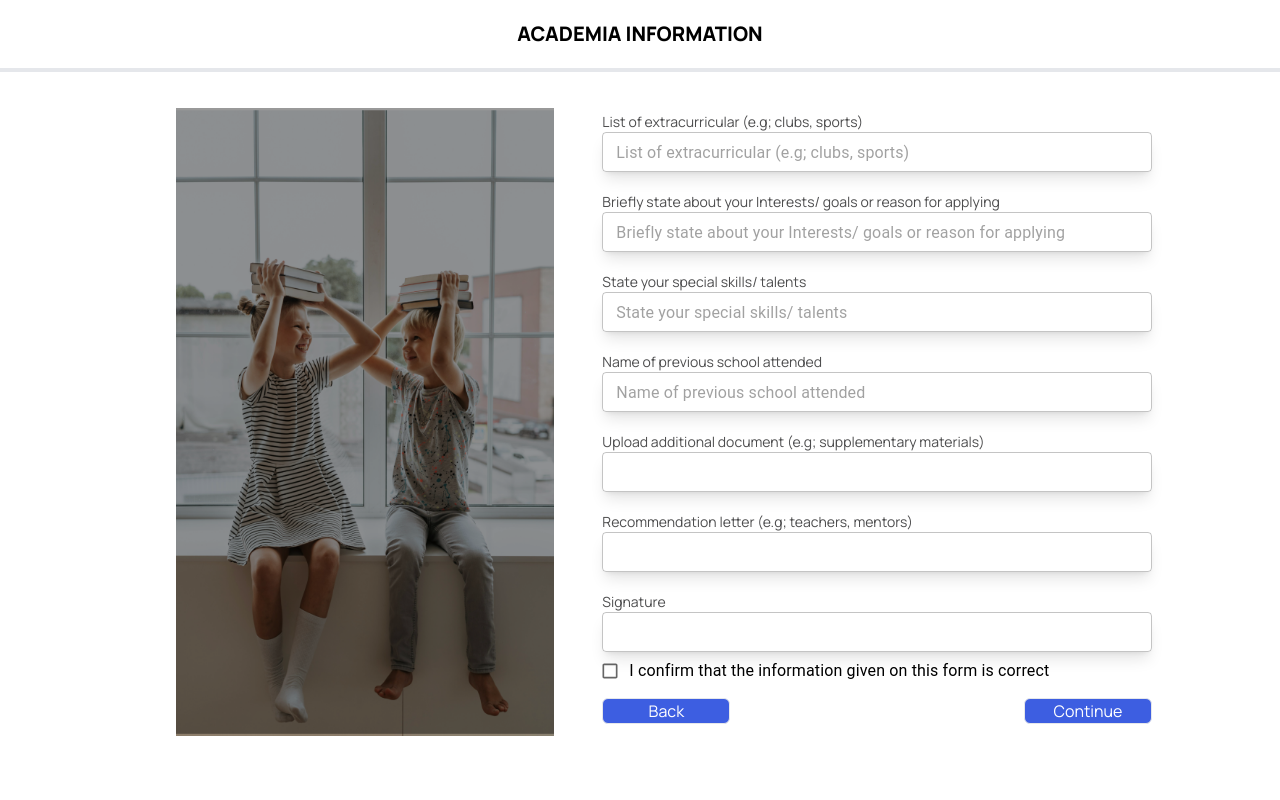
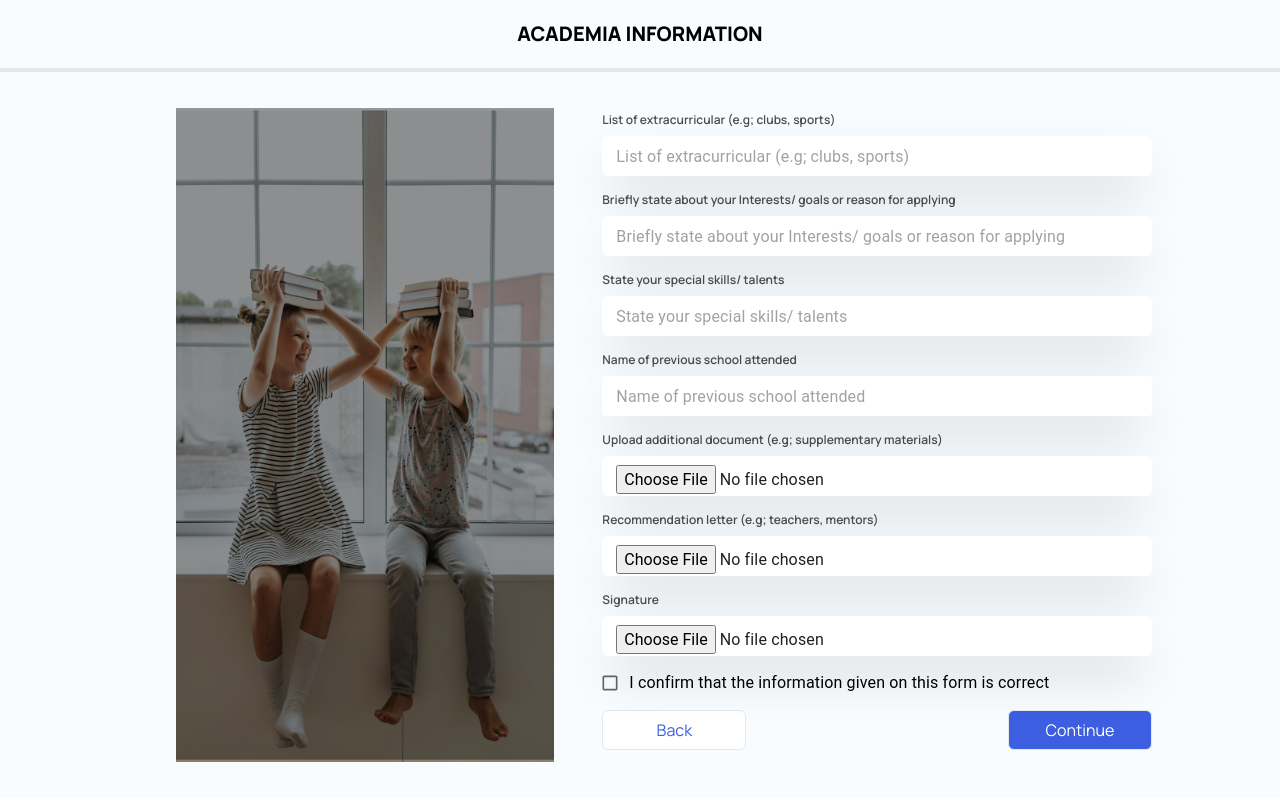
Before and after one commit to oreoluwa212/schoolbase-lms-app, a React (Vite) app: page /get-started/applicantacademiainfo in a window 1280 px wide. Built offline with nearby package versions, Linux system fonts and the light colour scheme.

Commit message:
updated applicant registration styling

```diff
--- a/src/pages/web-site/applicant/ApplicantAcademiaInfo.jsx
+++ b/src/pages/web-site/applicant/ApplicantAcademiaInfo.jsx
@@ -1,31 +1,41 @@
-import { ApplicantImg } from '../../../assets';
-import { Link } from 'react-router-dom';
-import { TextField, FormGroup, FormControlLabel, Checkbox, } from '@mui/material';
-
-
-
+import { ApplicantImg } from "../../../assets";
+import { Link } from "react-router-dom";
+import {
+  TextField,
+  FormGroup,
+  FormControlLabel,
+  Checkbox,
+} from "@mui/material";
 
 const ApplicantAcademiaInfo = () => {
-
-
   return (
-    <div className=' font-manrope'>
-      <div className='text-center text-xl border-b-4 font-extrabold py-5'>
-        <h1 className=''>ACADEMIA INFORMATION</h1>
+    <div className="font-manrope bg-blueBg">
+      <div className="text-center text-xl border-b-4 font-extrabold py-5">
+        <h1 className="">ACADEMIA INFORMATION</h1>
       </div>
-      <div className='flex w-4/5 m-auto'>
-        <div className='my-9'>
-        <img className='md:block hidden lg: w-full h-full mr-48 px-12' width={100}
-        height={50} src={ApplicantImg} alt='' />
+      <div className="flex w-4/5 m-auto">
+        <div className="my-9">
+          <img
+            className="md:block hidden lg: w-full h-full mr-48 px-12"
+            width={100}
+            height={50}
+            src={ApplicantImg}
+            alt=""
+          />
         </div>
-        <form className='my-10 w-11/12'>
-        <div className=''>
-        <p className='text-sm text-[#4D4D4E]'>List of extracurricular (e.g; clubs, sports)</p>
+        <form className="my-10 w-11/12">
+          <div className="">
+            <p className="text-xs font-semibold mb-2 text-[#4D4D4E]">
+              List of extracurricular (e.g; clubs, sports)
+            </p>
             {/* <input className='border px-2 text-xs h-14 my-1 shadow-md rounded p-[12px] w-11/12' type='name' placeholder='First name' /> */}
             <TextField
-                  className="w-full border border-[#6D6D6D] rounded p-[12px] placeholder:text-base shadow-lg outline-none"
+              className="w-full text-xs bg-white rounded-md p-[12px] placeholder:text-base shadow-2xl outline-none"
               placeholder="List of extracurricular (e.g; clubs, sports)"
-                  size='small'
+              size="small"
+              sx={{
+                "& fieldset": { border: "none" },
+              }}
               //   value={firstname}
               //   onChange={(e) => setFirstName(e.target.value)}
               // onChange={formik.handleChange}
@@ -37,13 +47,18 @@ const ApplicantAcademiaInfo = () => {
             />
           </div>
 
-        <div>
-        <p className='text-sm mt-5 text-[#4D4D4E]'>Briefly state about your Interests/ goals or reason for applying</p>
+          <div className="mt-4">
+            <p className="text-xs font-semibold mb-2 text-[#4D4D4E]">
+              Briefly state about your Interests/ goals or reason for applying
+            </p>
             {/* <input className='border px-2 text-xs h-14 my-1 shadow-md rounded p-[12px] w-11/12' type='name' placeholder='Middle name' /> */}
             <TextField
-                  className="w-full border border-[#6D6D6D] rounded p-[12px] placeholder:text-base shadow-lg outline-none"
+              className="w-full bg-white rounded-md p-[12px] shadow-2xl outline-none"
               placeholder="Briefly state about your Interests/ goals or reason for applying"
-                  size='small'
+              size="small"
+              sx={{
+                "& fieldset": { border: "none" },
+              }}
               //   value={firstname}
               //   onChange={(e) => setFirstName(e.target.value)}
               // onChange={formik.handleChange}
@@ -55,13 +70,18 @@ const ApplicantAcademiaInfo = () => {
             />
           </div>
 
-       <div>
-       <p className='text-sm mt-5 text-[#4D4D4E]'>State your special skills/ talents</p>
+          <div className="mt-4">
+            <p className="text-xs font-semibold mb-2 text-[#4D4D4E]">
+              State your special skills/ talents
+            </p>
             {/* <input className='border px-2 text-xs h-14 my-1 shadow-md rounded p-[12px] w-11/12' type='name' placeholder='Surname' /> */}
             <TextField
-                  className="w-full border border-[#6D6D6D] rounded p-[12px] placeholder:text-base shadow-lg outline-none"
+              className="w-full bg-white rounded-md p-[12px] shadow-2xl outline-none"
               placeholder="State your special skills/ talents"
-                  size='small'
+              size="small"
+              sx={{
+                "& fieldset": { border: "none" },
+              }}
               //   value={firstname}
               //   onChange={(e) => setFirstName(e.target.value)}
               // onChange={formik.handleChange}
@@ -72,13 +92,18 @@ const ApplicantAcademiaInfo = () => {
               //   required
             />
           </div>
-        <div>
-        <p className='text-sm mt-5 text-[#4D4D4E]'>Name of previous school attended</p>
+          <div className="mt-4">
+            <p className="text-xs font-semibold mb-2 text-[#4D4D4E]">
+              Name of previous school attended
+            </p>
             {/* <input className='border px-2 text-xs h-14 my-1 shadow-md rounded p-[12px] w-11/12' type='name' placeholder='Residential Address' /> */}
             <TextField
-                  className="w-full border border-[#6D6D6D] rounded p-[12px] placeholder:text-base shadow-lg outline-none"
+              className="w-full bg-white rounded p-[12px] shadow-2xl outline-none"
               placeholder="Name of previous school attended"
-                  size='small'
+              size="small"
+              sx={{
+                "& fieldset": { border: "none" },
+              }}
               //   value={firstname}
               //   onChange={(e) => setFirstName(e.target.value)}
               // onChange={formik.handleChange}
@@ -89,12 +114,19 @@ const ApplicantAcademiaInfo = () => {
               //   required
             />
           </div>
-        <p className='text-sm mt-5 text-[#4D4D4E]'>Upload additional document (e.g; supplementary materials)</p>
+          <div className="mt-4">
+            <p className="text-xs font-semibold mb-2 text-[#4D4D4E]">
+              Upload additional document (e.g; supplementary materials)
+            </p>
             {/* <input className='border px-2 text-xs h-14 my-1 shadow-md rounded p-[12px] w-11/12' type='name' placeholder='Religion' /> */}
             <TextField
-                  className="w-full border border-[#6D6D6D] rounded p-[12px] placeholder:text-base shadow-lg outline-none"
+              className="w-full bg-white rounded-md p-[12px] shadow-2xl outline-none"
               placeholder=""
-                  size='small'
+              type="file"
+              size="small"
+              sx={{
+                "& fieldset": { border: "none" },
+              }}
               //   value={firstname}
               //   onChange={(e) => setFirstName(e.target.value)}
               // onChange={formik.handleChange}
@@ -104,12 +136,20 @@ const ApplicantAcademiaInfo = () => {
               //   helperText={formik.touched.firstName && formik.errors.firstName}
               //   required
             />
-        <p className='text-sm mt-5 text-[#4D4D4E]'>Recommendation letter (e.g; teachers, mentors)</p>
+          </div>
+          <div className="mt-4">
+            <p className="text-xs font-semibold mb-2 text-[#4D4D4E]">
+              Recommendation letter (e.g; teachers, mentors)
+            </p>
             {/* <input className='border px-2 text-xs h-14 my-1 shadow-md rounded p-[12px] w-11/12' type='name' placeholder='State of Origin' /> */}
             <TextField
-                  className="w-full border border-[#6D6D6D] rounded p-[12px] placeholder:text-base shadow-lg outline-none"
+              className="w-full bg-white rounded-md p-[12px] shadow-2xl outline-none"
               placeholder=""
-                  size='small'
+              type="file"
+              size="small"
+              sx={{
+                "& fieldset": { border: "none" },
+              }}
               //   value={firstname}
               //   onChange={(e) => setFirstName(e.target.value)}
               // onChange={formik.handleChange}
@@ -119,12 +159,20 @@ const ApplicantAcademiaInfo = () => {
               //   helperText={formik.touched.firstName && formik.errors.firstName}
               //   required
             />
-                <p className='text-sm mt-5 text-[#4D4D4E]'>Signature </p>
+          </div>
+          <div className="mt-4">
+            <p className="text-xs font-semibold mb-2 text-[#4D4D4E]">
+              Signature{" "}
+            </p>
             {/* <input className='border px-2 text-xs h-14 my-1 shadow-md rounded p-[12px] w-11/12' type='name' placeholder='State of Origin' /> */}
             <TextField
-                  className="w-full border border-[#6D6D6D] rounded p-[12px] placeholder:text-base shadow-lg outline-none"
+              className="w-full bg-white rounded-md p-[12px] shadow-2xl outline-none"
               placeholder=""
-                  size='small'
+              type="file"
+              size="small"
+              sx={{
+                "& fieldset": { border: "none" },
+              }}
               //   value={firstname}
               //   onChange={(e) => setFirstName(e.target.value)}
               // onChange={formik.handleChange}
@@ -134,28 +182,35 @@ const ApplicantAcademiaInfo = () => {
               //   helperText={formik.touched.firstName && formik.errors.firstName}
               //   required
             />
+          </div>
+          <div className="mt-2">
             <FormGroup>
               <FormControlLabel
                 control={<Checkbox size="small" />}
                 label="I confirm that the information given on this form is correct"
-                  />{' '}
+              />{" "}
             </FormGroup>
-                <div className='flex justify-between'>
-                <Link to='/get-started/applicantcontact'>
-                <div className=''>
-                  <button className='border bg-[#3D5EE1] text-white rounded-md w-32 cursor-pointer my-2 lgss:'>Back</button>
+          </div>
+          <div className="flex justify-between">
+            <Link to="/get-started/applicantcontact">
+              <div className="">
+                <button className="border hover:bg-[#3D5EE1] hover:text-white bg-[white] text-[#3D5EE1] rounded-md h-10 w-36 cursor-pointer my-2">
+                  Back
+                </button>
               </div>
             </Link>
             <Link>
-                <div className=''>
-                  <button className='border bg-[#3D5EE1] text-white rounded-md w-32 cursor-pointer my-2 lgss:'>Continue</button>
+              <div className="">
+                <button className="border hover:bg-white hover:text-[#3D5EE1] bg-[#3D5EE1] text-white rounded-md h-10 w-36 cursor-pointer my-2">
+                  Continue
+                </button>
               </div>
             </Link>
           </div>
         </form>
       </div>
     </div>
-  )
-}
+  );
+};
 
-export default ApplicantAcademiaInfo
+export default ApplicantAcademiaInfo;
--- a/src/pages/web-site/applicant/ApplicantContact.jsx
+++ b/src/pages/web-site/applicant/ApplicantContact.jsx
@@ -1,30 +1,36 @@
-import { ApplicantImg } from '../../../assets';
-import { TextField } from '@mui/material';
-import { Link } from 'react-router-dom';
-
-
+import { ApplicantImg } from "../../../assets";
+import { TextField } from "@mui/material";
+import { Link } from "react-router-dom";
 
 const ApplicantContact = () => {
-
-
   return (
-    <div className=' font-manrope'>
-      <div className='text-center text-xl border-b-4 font-extrabold py-5'>
-        <h1 className=''>CONTACT INFORMATION</h1>
+    <div className="font-manrope bg-blueBg">
+      <div className="text-center text-xl border-b-4 font-extrabold py-5">
+        <h1 className="">CONTACT INFORMATION</h1>
       </div>
-      <div className='flex w-4/5 m-auto'>
-        <div className='my-9'>
-        <img className='md:block hidden lg: w-full mr-48 px-12' width={100}
-        height={50} src={ApplicantImg} alt='' />
+      <div className="flex w-4/5 m-auto">
+        <div className="my-9">
+          <img
+            className="md:block hidden lg: w-full mr-48 px-12"
+            width={100}
+            height={50}
+            src={ApplicantImg}
+            alt=""
+          />
         </div>
-        <form className='my-10 w-11/12'>
-        <div className=''>
-        <p className='text-sm text-[#4D4D4E]'>Parent/ Guardian name</p>
+        <form className="my-10 w-11/12">
+          <div className="">
+            <p className="text-sm font-semibold mb-2 text-[#4D4D4E]">
+              Parent/ Guardian name
+            </p>
             {/* <input className='border px-2 text-xs h-14 my-1 shadow-md rounded p-[12px] w-11/12' type='name' placeholder='First name' /> */}
             <TextField
-                  className="w-full border border-[#6D6D6D] rounded p-[12px] placeholder:text-base shadow-lg outline-none"
+              className="w-full bg-white rounded-md p-[12px] placeholder:text-base shadow-2xl outline-none"
               placeholder="Parent/ Guardian name"
-                  size='small'
+              size="small"
+              sx={{
+                "& fieldset": { border: "none" },
+              }}
               //   value={firstname}
               //   onChange={(e) => setFirstName(e.target.value)}
               // onChange={formik.handleChange}
@@ -36,13 +42,18 @@ const ApplicantContact = () => {
             />
           </div>
 
-        <div>
-        <p className='text-sm mt-2 text-[#4D4D4E]'>Residential address</p>
+          <div className="mt-2">
+            <p className="text-sm font-semibold mb-2 text-[#4D4D4E]">
+              Residential address
+            </p>
             {/* <input className='border px-2 text-xs h-14 my-1 shadow-md rounded p-[12px] w-11/12' type='name' placeholder='Middle name' /> */}
             <TextField
-                  className="w-full border border-[#6D6D6D] rounded p-[12px] placeholder:text-base shadow-lg outline-none"
+              className="w-full bg-white rounded-md p-[12px] placeholder:text-base shadow-2xl outline-none"
               placeholder="Residential address"
-                  size='small'
+              size="small"
+              sx={{
+                "& fieldset": { border: "none" },
+              }}
               //   value={firstname}
               //   onChange={(e) => setFirstName(e.target.value)}
               // onChange={formik.handleChange}
@@ -54,13 +65,16 @@ const ApplicantContact = () => {
             />
           </div>
 
-       <div>
-       <p className='text-sm mt-2 text-[#4D4D4E]'>Status</p>
+          <div className="mt-2">
+            <p className="text-sm font-semibold mb-2 text-[#4D4D4E]">Status</p>
             {/* <input className='border px-2 text-xs h-14 my-1 shadow-md rounded p-[12px] w-11/12' type='name' placeholder='Surname' /> */}
             <TextField
-                  className="w-full border border-[#6D6D6D] rounded p-[12px] placeholder:text-base shadow-lg outline-none"
+              className="w-full bg-white rounded-md p-[12px] placeholder:text-base shadow-2xl outline-none"
               placeholder="Status"
-                  size='small'
+              size="small"
+              sx={{
+                "& fieldset": { border: "none" },
+              }}
               //   value={firstname}
               //   onChange={(e) => setFirstName(e.target.value)}
               // onChange={formik.handleChange}
@@ -71,13 +85,18 @@ const ApplicantContact = () => {
               //   required
             />
           </div>
-        <div>
-        <p className='text-sm mt-2 text-[#4D4D4E]'>Phone Number</p>
+          <div className="mt-2">
+            <p className="text-sm font-semibold mb-2 text-[#4D4D4E]">
+              Phone Number
+            </p>
             {/* <input className='border px-2 text-xs h-14 my-1 shadow-md rounded p-[12px] w-11/12' type='name' placeholder='Residential Address' /> */}
             <TextField
-                  className="w-full border border-[#6D6D6D] rounded p-[12px] placeholder:text-base shadow-lg outline-none"
+              className="w-full bg-white rounded-md p-[12px] placeholder:text-base shadow-2xl outline-none"
               placeholder="Mobile Phone"
-                  size='small'
+              size="small"
+              sx={{
+                "& fieldset": { border: "none" },
+              }}
               //   value={firstname}
               //   onChange={(e) => setFirstName(e.target.value)}
               // onChange={formik.handleChange}
@@ -88,12 +107,19 @@ const ApplicantContact = () => {
               //   required
             />
           </div>
-        <p className='text-sm mt-2 text-[#4D4D4E]'>Email address</p>
+
+          <div className="mt-2">
+            <p className="text-sm font-semibold mb-2 text-[#4D4D4E]">
+              Email address
+            </p>
             {/* <input className='border px-2 text-xs h-14 my-1 shadow-md rounded p-[12px] w-11/12' type='name' placeholder='Religion' /> */}
             <TextField
-                  className="w-full border border-[#6D6D6D] rounded p-[12px] placeholder:text-base shadow-lg outline-none"
+              className="w-full bg-white rounded-md p-[12px] placeholder:text-base shadow-2xl outline-none"
               placeholder="Email address"
-                  size='small'
+              size="small"
+              sx={{
+                "& fieldset": { border: "none" },
+              }}
               //   value={firstname}
               //   onChange={(e) => setFirstName(e.target.value)}
               // onChange={formik.handleChange}
@@ -103,12 +129,20 @@ const ApplicantContact = () => {
               //   helperText={formik.touched.firstName && formik.errors.firstName}
               //   required
             />
-        <p className='text-sm mt-2 text-[#4D4D4E]'>Nationality</p>
+          </div>
+
+          <div className="mt-2">
+            <p className="text-sm font-semibold mb-2 text-[#4D4D4E]">
+              Nationality
+            </p>
             {/* <input className='border px-2 text-xs h-14 my-1 shadow-md rounded p-[12px] w-11/12' type='name' placeholder='State of Origin' /> */}
             <TextField
-                  className="w-full border border-[#6D6D6D] rounded p-[12px] placeholder:text-base shadow-lg outline-none"
+              className="w-full bg-white rounded-md p-[12px] placeholder:text-base shadow-2xl outline-none"
               placeholder="State of Origin"
-                  size='small'
+              size="small"
+              sx={{
+                "& fieldset": { border: "none" },
+              }}
               //   value={firstname}
               //   onChange={(e) => setFirstName(e.target.value)}
               // onChange={formik.handleChange}
@@ -118,22 +152,27 @@ const ApplicantContact = () => {
               //   helperText={formik.touched.firstName && formik.errors.firstName}
               //   required
             />
-                <div className='flex justify-between'>
-                <Link to='/get-started/applicantregistration'>
-                <div className=''>
-                  <button className='border bg-[#3D5EE1] text-white rounded-md w-32 cursor-pointer my-2 lgss:'>Back</button>
+          </div>
+          <div className="flex mt-7 justify-between">
+            <Link to="/get-started/applicantregistration">
+              <div className="">
+                <button className="border hover:bg-[#3D5EE1] hover:text-white bg-[white] text-[#3D5EE1] rounded-md h-10 w-36 cursor-pointer my-2">
+                  Back
+                </button>
               </div>
             </Link>
-                <Link to='/get-started/applicantacademiainfo'>
-                <div className=''>
-                  <button className='border bg-[#3D5EE1] text-white rounded-md w-32 cursor-pointer my-2 lgss:'>Continue</button>
+            <Link to="/get-started/applicantacademiainfo">
+              <div className="">
+                <button className="border hover:bg-white hover:text-[#3D5EE1] bg-[#3D5EE1] text-white rounded-md h-10 w-36 cursor-pointer my-2">
+                  Continue
+                </button>
               </div>
             </Link>
           </div>
         </form>
       </div>
     </div>
-  )
-}
+  );
+};
 
-export default ApplicantContact
+export default ApplicantContact;
```
Also changed, not shown: src/pages/web-site/applicant/ApplicantReg.jsx (+80 -26 lines). Lines whose indentation alone changed are shown as unchanged.
